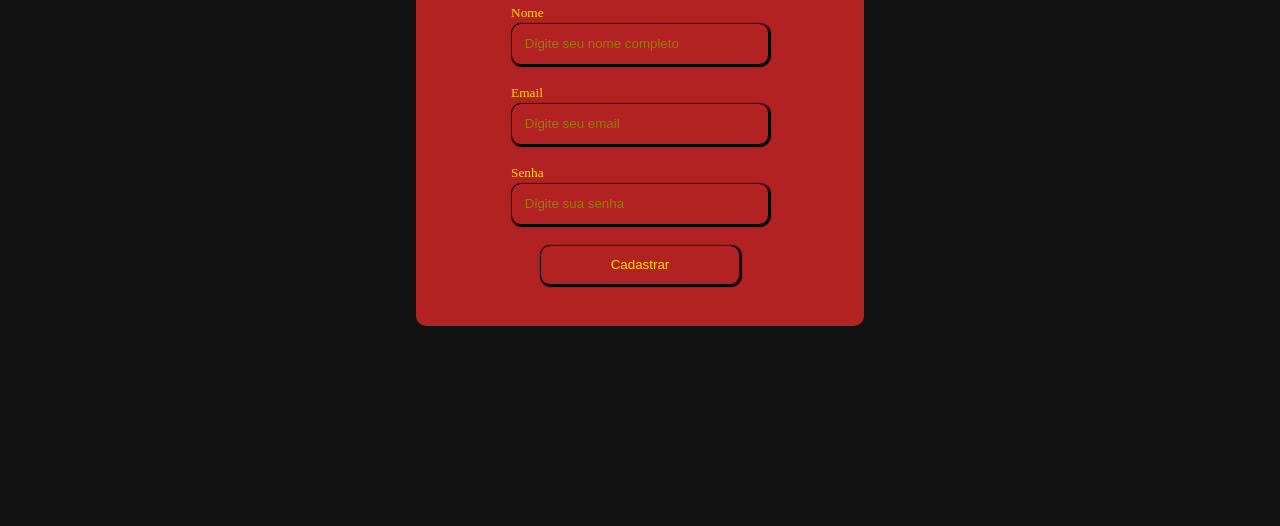
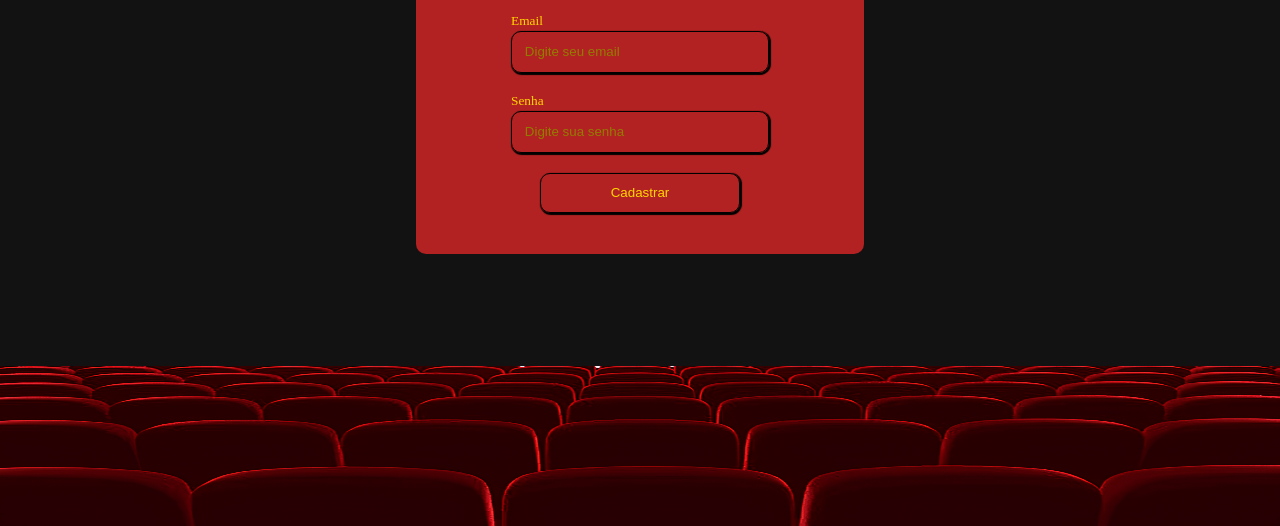
Before and after one commit to ThiagoMartins2611/Movie_Cadastration, a website: page public/cadastro.html in a window 1280 px wide. Shown: the part 274-800 px from the top of the page. Drawn offline with Linux system fonts and the light colour scheme.

Commit message:
cinema cadastro

```diff
--- a/public/cadastro.css
+++ b/public/cadastro.css
@@ -11,7 +11,7 @@ html, body{
 
 body{
     display: flex;
-    justify-content: center;
+    justify-content: space-between;
     align-items: center;
     flex-direction: column;
     gap: 20px;
@@ -34,6 +34,8 @@ body{
     align-items: center;
     justify-content: center;
     flex-direction: column;
+
+    margin-top: 10%;
 
     border-radius: 10px;
 
@@ -109,3 +111,10 @@ label{
 h1, label{
     color: var(--second);
 }
+
+
+img{
+    width: 100%;
+    height: 20%;
+
+}
--- a/public/cadastro.html
+++ b/public/cadastro.html
@@ -35,7 +35,11 @@
             <input id="buttonSubmit" type="submit" value="Cadastrar">
 
         </form>
+
     </div>
+
+
+     <img src="cadeiras.png" alt="">
 
     <script>
 
```
Also changed, not shown: public/cadeiras.png (added).
